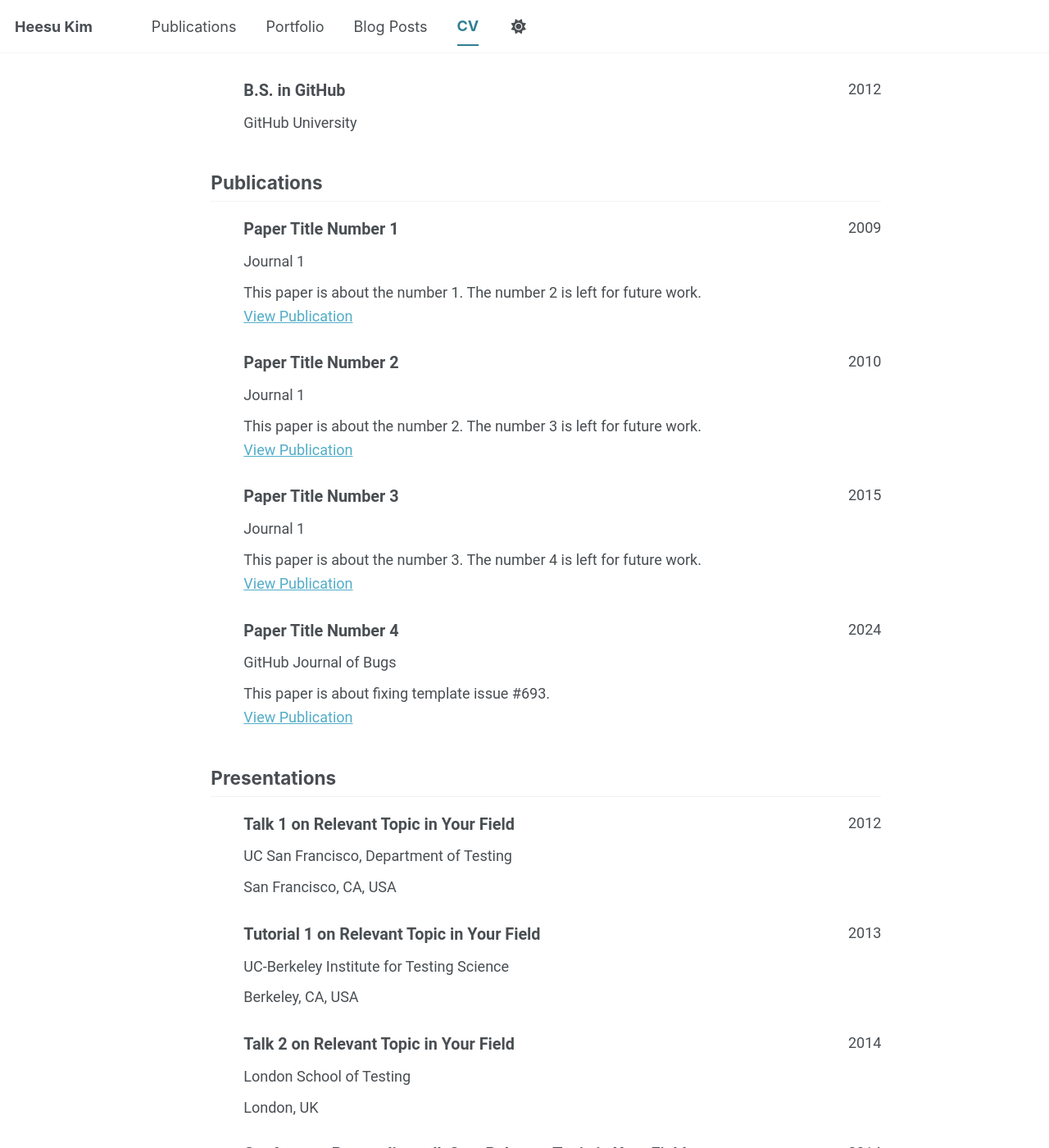
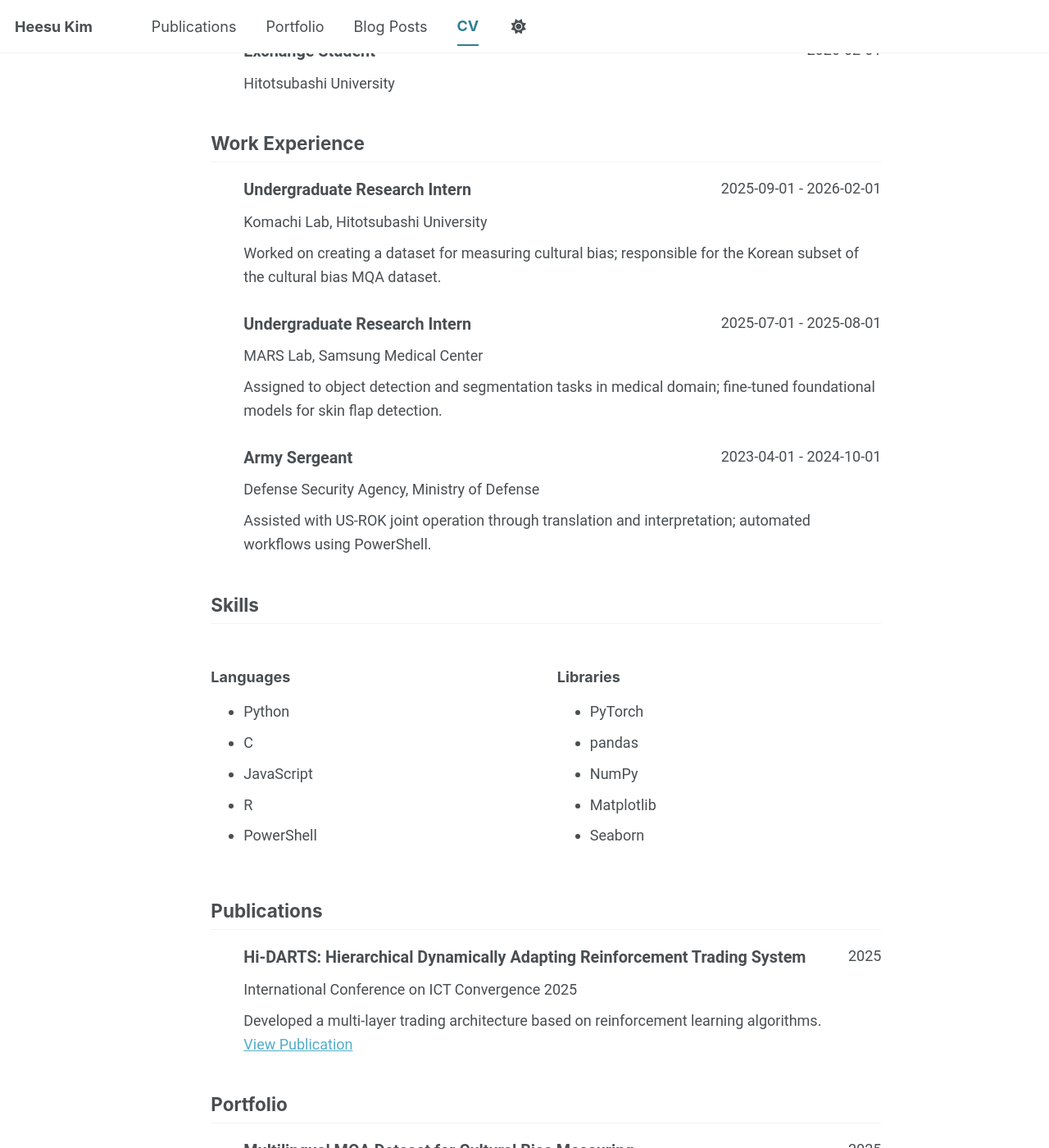
Before and after one commit to kheesu/kheesu.github.io, a Jekyll site: the page built from _pages/cv-json.md, in a window 1280 px wide and 1400 px high, scrolled down 675 px. Shown: the whole window at 82% size. Built offline with Jekyll 4.4.1, drawn with Linux system fonts in a browser that asks for light colours; a script bundle is joined from its source files by our own code; library files that are not in the unit come from our copies; some of the changed text lies outside the part shown.

Commit message:
Updated CV

```diff
--- a/_data/cv.json
+++ b/_data/cv.json
@@ -1,152 +1,111 @@
 {
   "basics": {
-    "name": "Your Sidebar Name",
-    "email": "none@example.org",
-    "phone": "",
-    "website": "https://academicpages.github.io",
-    "summary": "Currently employed at Red Brick University. Short biography for the left-hand sidebar",
+    "name": "Heesu Kim",
+    "email": "kheesu496@gmail.com",
+    "phone": "+82-10-3865-6725",
+    "website": "https://kheesu.github.io",
+    "summary": "Undergrad looking for life's purpose. Research interests in NLP, Cultural Bias, and Computer Vision.",
     "location": {
-      "address": "",
-      "postalCode": "",
-      "city": "Earth",
-      "countryCode": "US",
-      "region": ""
+      "city": "Seoul",
+      "countryCode": "KR"
     },
     "profiles": [
       {
-        "network": "Google Scholar",
-        "username": "",
-        "url": "https://scholar.google.com/citations?user=PS_CX0AAAAAJ"
-      },
-      {
-        "network": "ORCID",
-        "username": "",
-        "url": "https://orcid.org/yourorcidurl"
+        "network": "LinkedIn",
+        "username": "heesuk",
+        "url": "https://linkedin.com/in/heesuk"
       },
       {
         "network": "GitHub",
-        "username": "academicpages",
-        "url": "https://github.com/academicpages"
+        "username": "kheesu",
+        "url": "https://github.com/kheesu"
       }
     ]
   },
-  "work": [],
+  "work": [
+    {
+      "company": "Komachi Lab, Hitotsubashi University",
+      "position": "Undergraduate Research Intern",
+      "startDate": "2025-09-01",
+      "endDate": "2026-02-01",
+      "summary": "Worked on creating a dataset for measuring cultural bias; responsible for the Korean subset of the cultural bias MQA dataset."
+    },
+    {
+      "company": "MARS Lab, Samsung Medical Center",
+      "position": "Undergraduate Research Intern",
+      "startDate": "2025-07-01",
+      "endDate": "2025-08-01",
+      "summary": "Assigned to object detection and segmentation tasks in medical domain; fine-tuned foundational models for skin flap detection."
+    },
+    {
+      "company": "Defense Security Agency, Ministry of Defense",
+      "position": "Army Sergeant",
+      "startDate": "2023-04-01",
+      "endDate": "2024-10-01",
+      "summary": "Assisted with US-ROK joint operation through translation and interpretation; automated workflows using PowerShell."
+    }
+  ],
   "education": [
     {
-      "institution": "GitHub University",
-      "area": "Ph.D in Version Control Theory",
-      "studyType": "",
-      "startDate": "",
-      "endDate": "2018",
-      "gpa": null,
-      "courses": []
+      "institution": "Sungkyunkwan University",
+      "area": "Applied Data Science",
+      "studyType": "BS",
+      "startDate": "2021-02-01",
+      "endDate": "2027-02-01",
+      "gpa": "4.05/4.5"
     },
     {
-      "institution": "GitHub University",
-      "area": "M.S. in Jekyll",
-      "studyType": "",
-      "startDate": "",
-      "endDate": "2014",
-      "gpa": null,
-      "courses": []
-    },
-    {
-      "institution": "GitHub University",
-      "area": "B.S. in GitHub",
-      "studyType": "",
-      "startDate": "",
-      "endDate": "2012",
-      "gpa": null,
-      "courses": []
+      "institution": "Hitotsubashi University",
+      "area": "Exchange Student",
+      "startDate": "2025-09-01",
+      "endDate": "2026-02-01"
     }
   ],
-  "skills": [],
-  "languages": [],
-  "interests": [],
-  "references": [],
   "publications": [
     {
-      "name": "Paper Title Number 1",
-      "publisher": "Journal 1",
-      "releaseDate": "2009-10-01",
-      "website": "https://academicpages.github.io/files/paper1.pdf",
-      "summary": "This paper is about the number 1. The number 2 is left for future work."
-    },
-    {
-      "name": "Paper Title Number 2",
-      "publisher": "Journal 1",
-      "releaseDate": "2010-10-01",
-      "website": "https://academicpages.github.io/files/paper2.pdf",
-      "summary": "This paper is about the number 2. The number 3 is left for future work."
-    },
-    {
-      "name": "Paper Title Number 3",
-      "publisher": "Journal 1",
-      "releaseDate": "2015-10-01",
-      "website": "https://academicpages.github.io/files/paper3.pdf",
-      "summary": "This paper is about the number 3. The number 4 is left for future work."
-    },
-    {
-      "name": "Paper Title Number 4",
-      "publisher": "GitHub Journal of Bugs",
-      "releaseDate": "2024-02-17",
-      "website": "https://academicpages.github.io/files/paper3.pdf",
-      "summary": "This paper is about fixing template issue #693."
-    }
-  ],
-  "presentations": [
-    {
-      "name": "Talk 1 on Relevant Topic in Your Field",
-      "event": "UC San Francisco, Department of Testing",
-      "date": "2012-03-01",
-      "location": "San Francisco, CA, USA",
-      "description": ""
-    },
-    {
-      "name": "Tutorial 1 on Relevant Topic in Your Field",
-      "event": "UC-Berkeley Institute for Testing Science",
-      "date": "2013-03-01",
-      "location": "Berkeley, CA, USA",
-      "description": ""
-    },
-    {
-      "name": "Talk 2 on Relevant Topic in Your Field",
-      "event": "London School of Testing",
-      "date": "2014-02-01",
-      "location": "London, UK",
-      "description": ""
-    },
-    {
-      "name": "Conference Proceeding talk 3 on Relevant Topic in Your Field",
-      "event": "Testing Institute of America 2014 Annual Conference",
-      "date": "2014-03-01",
-      "location": "Los Angeles, CA, USA",
-      "description": ""
-    }
-  ],
-  "teaching": [
-    {
-      "course": "Teaching experience 1",
-      "institution": "University 1, Department",
-      "date": "2014-01-01",
-      "role": "Undergraduate course",
-      "description": ""
-    },
-    {
-      "course": "Teaching experience 2",
-      "institution": "University 1, Department",
-      "date": "2015-01-01",
-      "role": "Workshop",
-      "description": ""
+      "name": "Hi-DARTS: Hierarchical Dynamically Adapting Reinforcement Trading System",
+      "publisher": "International Conference on ICT Convergence 2025",
+      "releaseDate": "2025-10-01",
+      "website": "https://www.arxiv.org/abs/2509.12048",
+      "summary": "Developed a multi-layer trading architecture based on reinforcement learning algorithms."
     }
   ],
   "portfolio": [
     {
-      "name": "Portfolio item number 1",
-      "category": "portfolio",
-      "date": "",
-      "url": "",
-      "description": "Short description of portfolio item number 1<br/><img src='/images/500x300.png'>"
+      "name": "Multilingual MQA Dataset for Cultural Bias Measuring",
+      "category": "Project",
+      "date": "2025",
+      "description": "Expanded previous work on cultural bias measuring datasets using Python and PyTorch."
+    },
+    {
+      "name": "Closed-set Object Detection & Segmentation",
+      "category": "Project",
+      "date": "2025",
+      "description": "Constructed pipeline for YOLOv8/v11 and created custom semantic segmentation model with DINOv3 backbone."
+    },
+    {
+      "name": "Workflow Process Automation Tool",
+      "category": "Project",
+      "date": "2024",
+      "description": "Implemented macro functions via Win32 API and PowerShell to automate repetitive actions."
+    }
+  ],
+  "awards": [
+    {
+      "title": "3rd Place, Bias-a-Thon 2025 Track 1",
+      "date": "2025-06-01",
+      "awarder": "Sungkyunkwan University",
+      "summary": "Recognized for addressing demographic biases in Large Language Models."
+    }
+  ],
+  "skills": [
+    {
+      "name": "Languages",
+      "keywords": ["Python", "C", "JavaScript", "R", "PowerShell"]
+    },
+    {
+      "name": "Libraries",
+      "keywords": ["PyTorch", "pandas", "NumPy", "Matplotlib", "Seaborn"]
     }
   ]
 }
```
